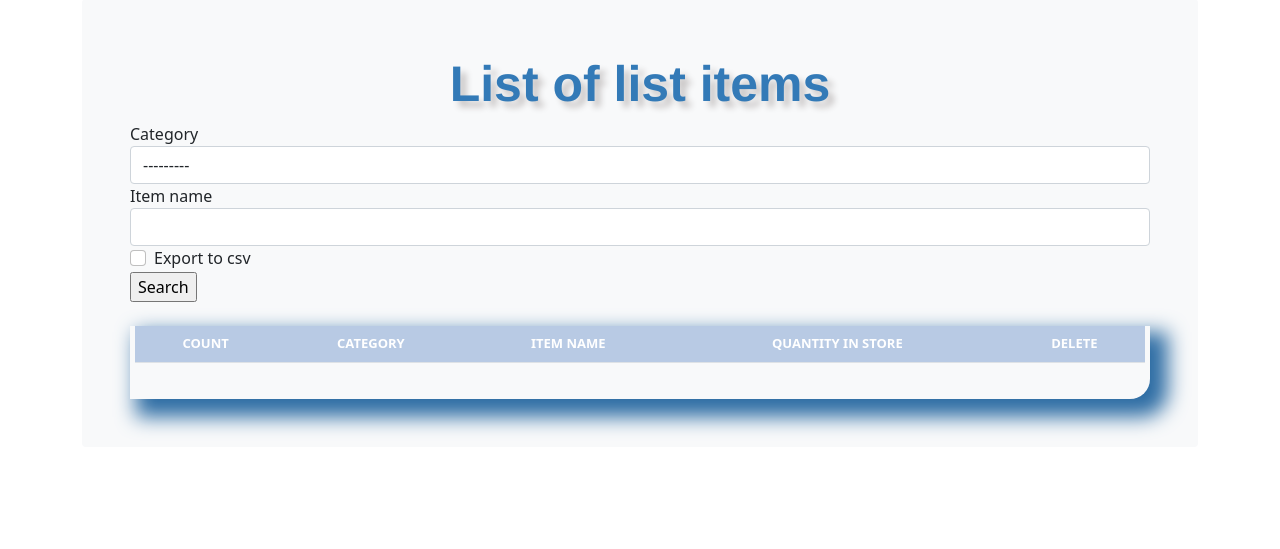
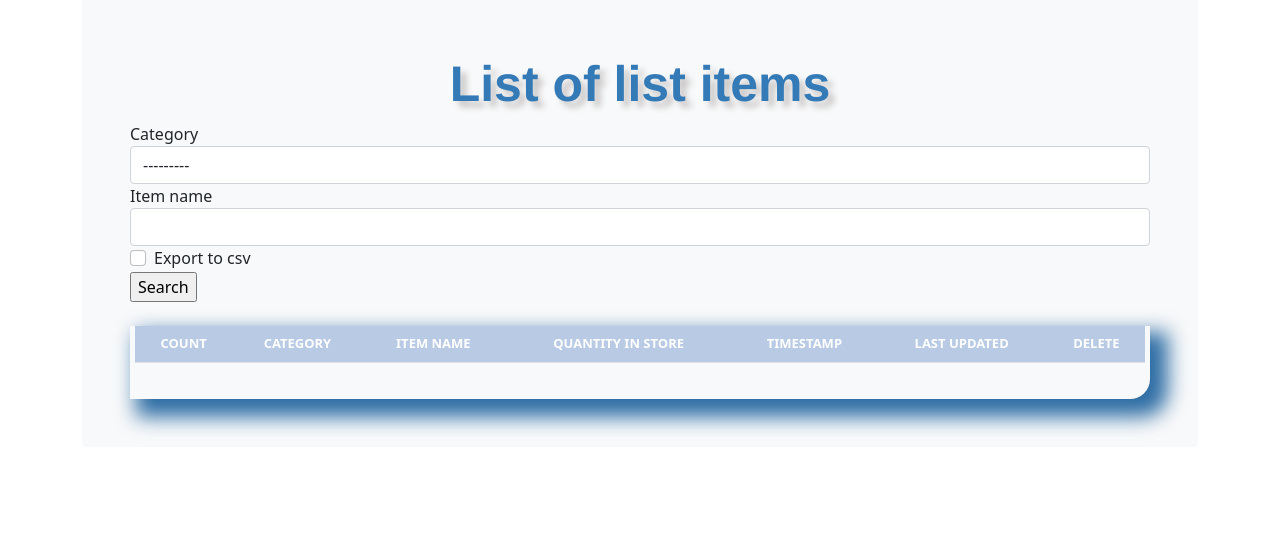
Before and after one commit to papanics/stockmgmt, a Django app: page /list_items/ in a window 1280 px wide. Shown: the part 73-622 px from the top of the page. Run offline with Django 3.2, Linux system fonts and the light colour scheme; data that the repository does not hold is empty; some libraries are stand-ins or nearby versions.

Commit message:
DATEFIELD IN DJANGO

```diff
--- a/stockmgmt/forms.py
+++ b/stockmgmt/forms.py
@@ -10,10 +10,11 @@ class StockCreateForm(forms.ModelForm):
         category = self.cleaned_data.get('category')
         if not category:
             raise forms.ValidationError('This field is required')
-
+        '''
         for instance in Stock.objects.all():
             if instance.category == category:
-                raise forms.ValidationError(str(category + ' is already created'))
+                raise forms.ValidationError(str(category) + ' is already created')
+        '''
         return category
 
 
--- a/stockmgmt/models.py
+++ b/stockmgmt/models.py
@@ -1,10 +1,6 @@
 from django.db import models
 
-category_choice = (
-		('Furniture', 'Furniture'),
-		('IT Equipment', 'IT Equipment'),
-		('Phone', 'Phone'),
-	)
+
 
 class Category(models.Model):
 	name = models.CharField(max_length=50, blank=True, null=True)
@@ -24,6 +20,7 @@ class Stock(models.Model):
 	created_by = models.CharField(max_length=50, blank=True, null=True)
 	reorder_level = models.IntegerField(default='0', blank=True, null=True)
 	last_updated = models.DateTimeField(auto_now_add=False, auto_now=True)
+	timestamp = models.DateTimeField(auto_now_add=True, auto_now=False)
 
 	def __str__(self):
 		return self.item_name
--- a/stockmgmt/templates/list_items.html
+++ b/stockmgmt/templates/list_items.html
@@ -73,6 +73,8 @@
                             <th>CATEGORY</th>
                             <th>ITEM NAME</th>
                             <th>QUANTITY IN STORE</th>
+                            <th>TIMESTAMP</th>
+                            <th>LAST UPDATED</th>
                             <th>DELETE</th>
                         </tr>
                         </thead>
@@ -82,6 +84,8 @@
                             <td>{{instance.category}}</td>
                             <td><a href="{% url 'update_items' instance.id %}">{{instance.item_name}}</a></td>
                             <td>{{instance.quantity}}</td>
+                            <td>{{instance.timestamp}}</td>
+                            <td>{{instance.last_updated}}</td>
                             <td><a href="{% url 'delete_items' instance.id %}">Delete</a></td>
                         </tr>
                     {% endfor %}
```
